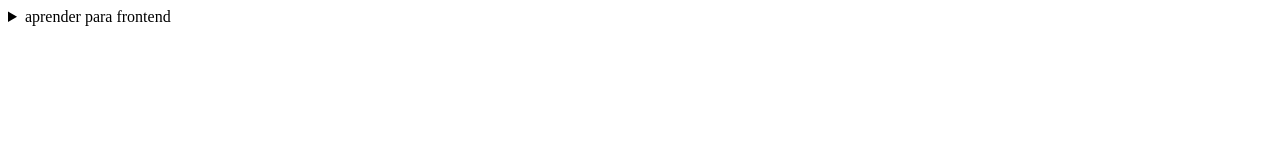
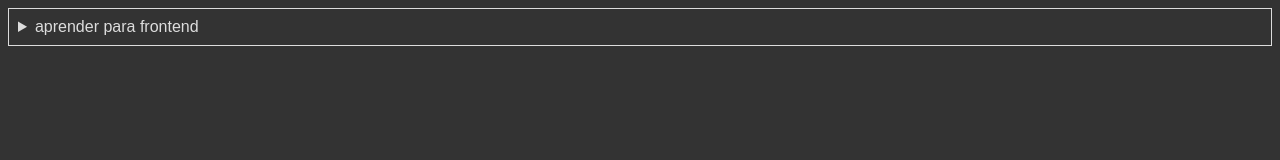
Before and after one commit to Canuto26/Details-and-Summary, a plain HTML site: page index.html in a window 1280 px wide. Drawn offline with Linux system fonts and the light colour scheme.

Commit message:
agregando CSS

```diff
--- a/index.html
+++ b/index.html
@@ -3,6 +3,7 @@
 <head>
     <meta charset="UTF-8">
     <meta name="viewport" content="width=device-width, initial-scale=1.0">
+    <link rel="stylesheet" href="styles.css">
     <title>Details and summary</title>
 </head>
 <body>
--- a/styles.css
+++ b/styles.css
@@ -0,0 +1,27 @@
+body{
+    background-color: #333;
+    color: #ddd;
+    font-family: sans-serif;
+}
+
+details{
+    background: transparent;
+    border: 1px solid #ddd;
+    border-bottom: none;
+}
+
+details[open]{
+    border: 1px solid #ddd;
+    background-color: #555;
+    font-weight: bold;
+}
+
+summary{
+    background-color: transparent;
+    border-bottom: 1px solid #ddd;
+    padding: 9px;
+}
+
+ul{
+    font-weight: 100;
+}
```
